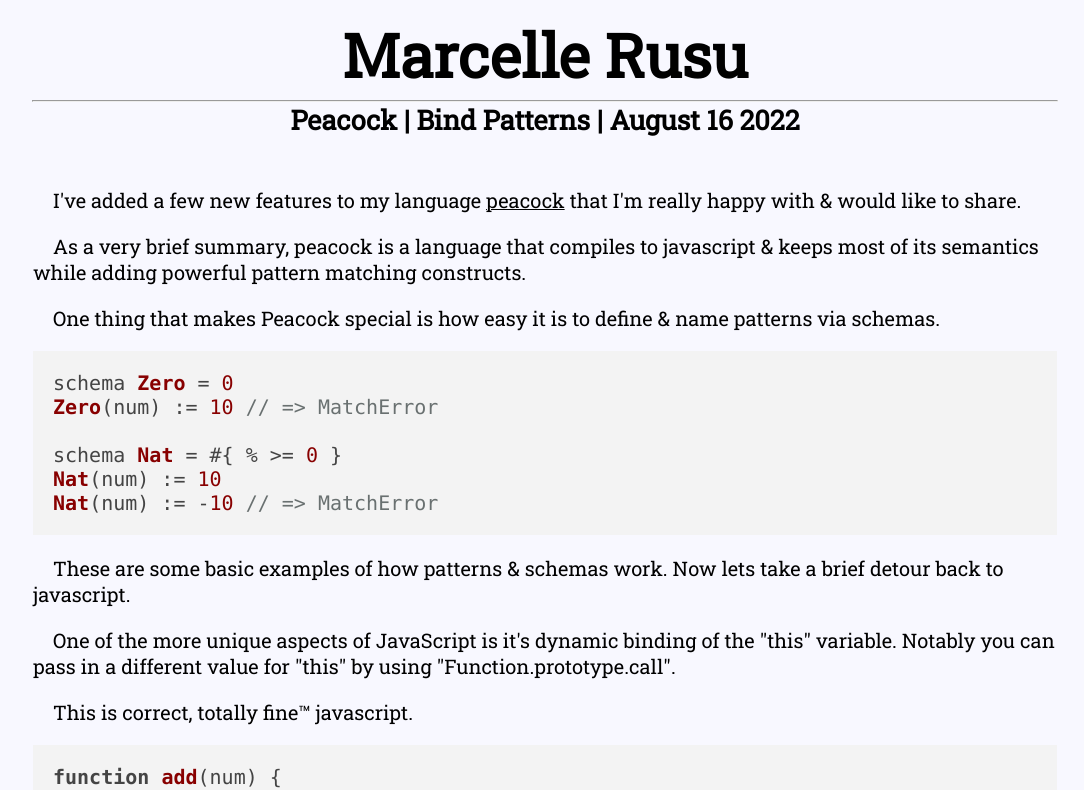
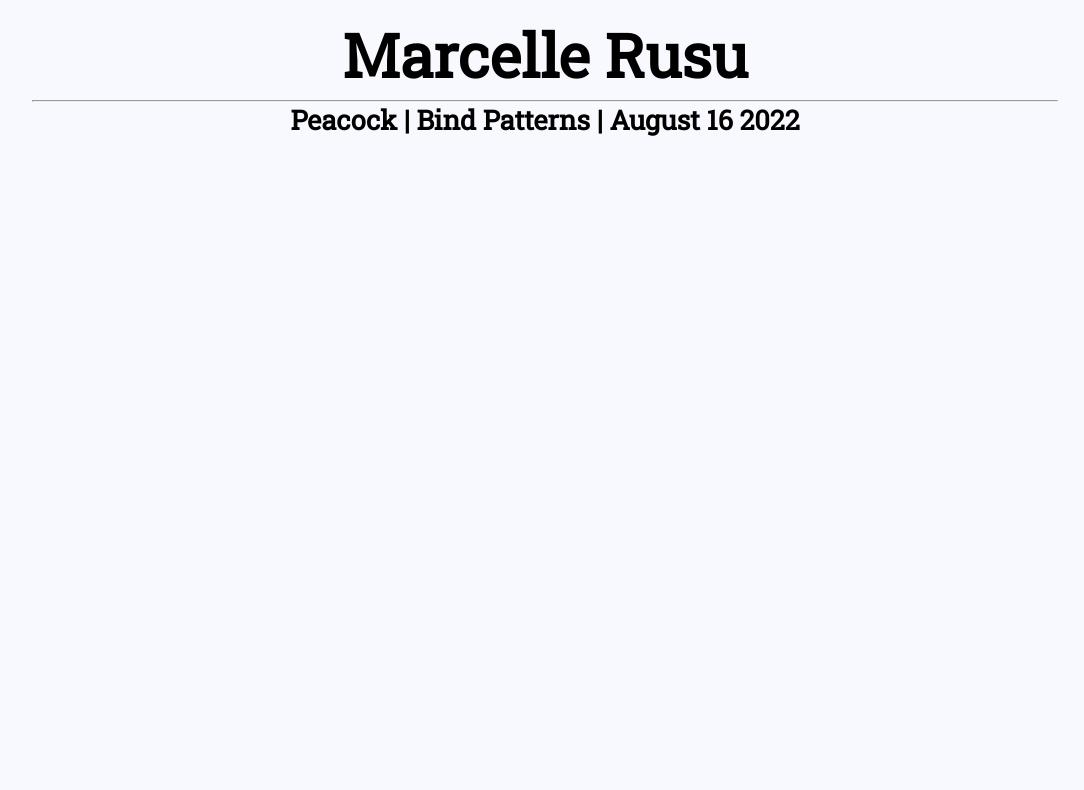
Before and after one commit to marcellerusu/personal-website, a React (Create React App) app: page / in a window 1280 px wide. Shown: the top 790 px of the page, without its empty margins (95-1179 px from the left). Built offline with nearby package versions, Linux system fonts and the light colour scheme.

Commit message:
add better url

```diff
--- a/src/App.js
+++ b/src/App.js
@@ -56,7 +56,7 @@
     <Main id="main">
       <Header />
       <Router>
-        <Blog path="/" />
+        <Blog path="/blog/peacock-bind-patterns" />
         <Resume path="/resume" />
       </Router>
     </Main>
```
